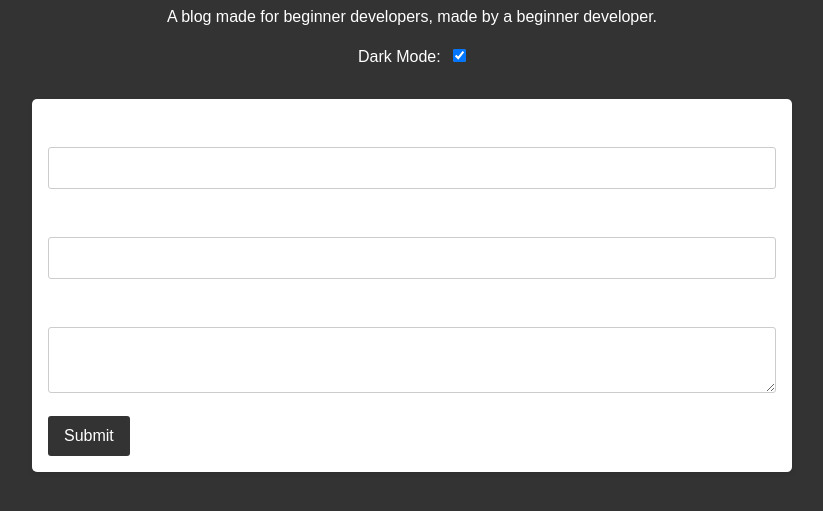
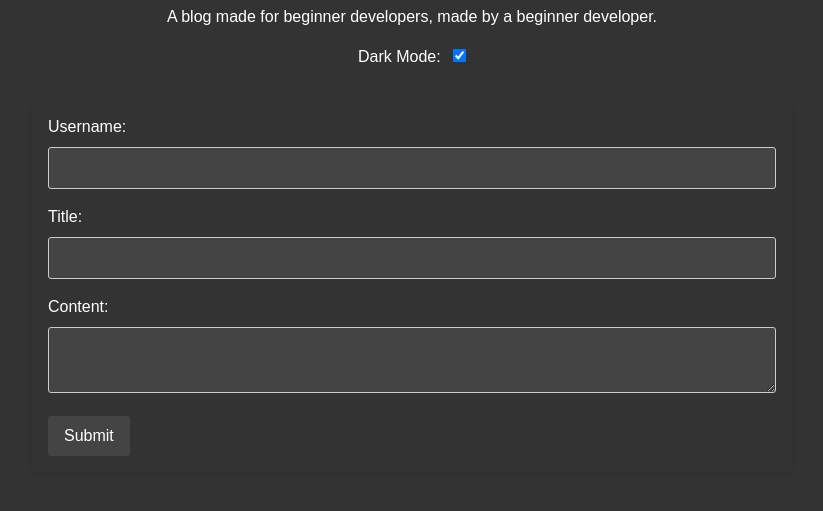
Before and after one commit to NatalieClinton/Assignment4, a plain HTML site: page index.html in a window 1280 px wide. Both pictures are taken after a click on the checkbox "Dark Mode:". Shown: the part 61-572 px from the top of the page, without its empty margins (228-1051 px from the left). Drawn offline with nearby package versions, Linux system fonts and the light colour scheme.

Commit message:
updated dark mode on home page

```diff
--- a/assets/css/styles.css
+++ b/assets/css/styles.css
@@ -50,3 +50,28 @@ body.dark-mode {
     background-color: #333;
     color: #fff;
 }
+
+body.dark-mode .form {
+    background-color: #333;
+    color: #fff;
+  }
+
+  body.dark-mode .form label {
+    background-color: #333;
+    color: #fff;
+  }
+
+  body.dark-mode .form input {
+    background-color: #444;
+    color: #fff;
+  }
+
+  body.dark-mode .form textarea {
+    background-color: #444;
+    color: #fff;
+  }
+
+  body.dark-mode .form button {
+    background-color: #444;
+    color: #fff;
+  }
```
